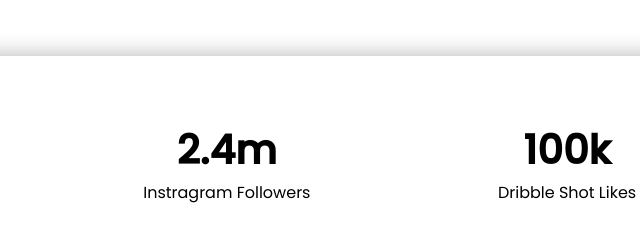
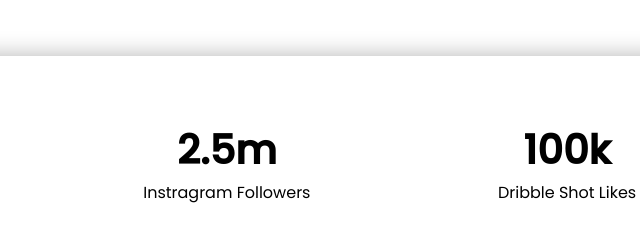
Before and after one commit to Md-Musabbir/food-network, a plain HTML site: page index.html in a window 1280 px wide. Shown: the part 1840-2080 px from the top of the page, 422-1062 px from the left. Drawn offline with Linux system fonts and the light colour scheme.

Commit message:
Some code modify

```diff
--- a/index.html
+++ b/index.html
@@ -136,7 +136,7 @@
     </div>
     <div class="counter">
         <h2>
-            2.4m
+            2.5m
         </h2>
         <p>
             Instragram Followers
```
